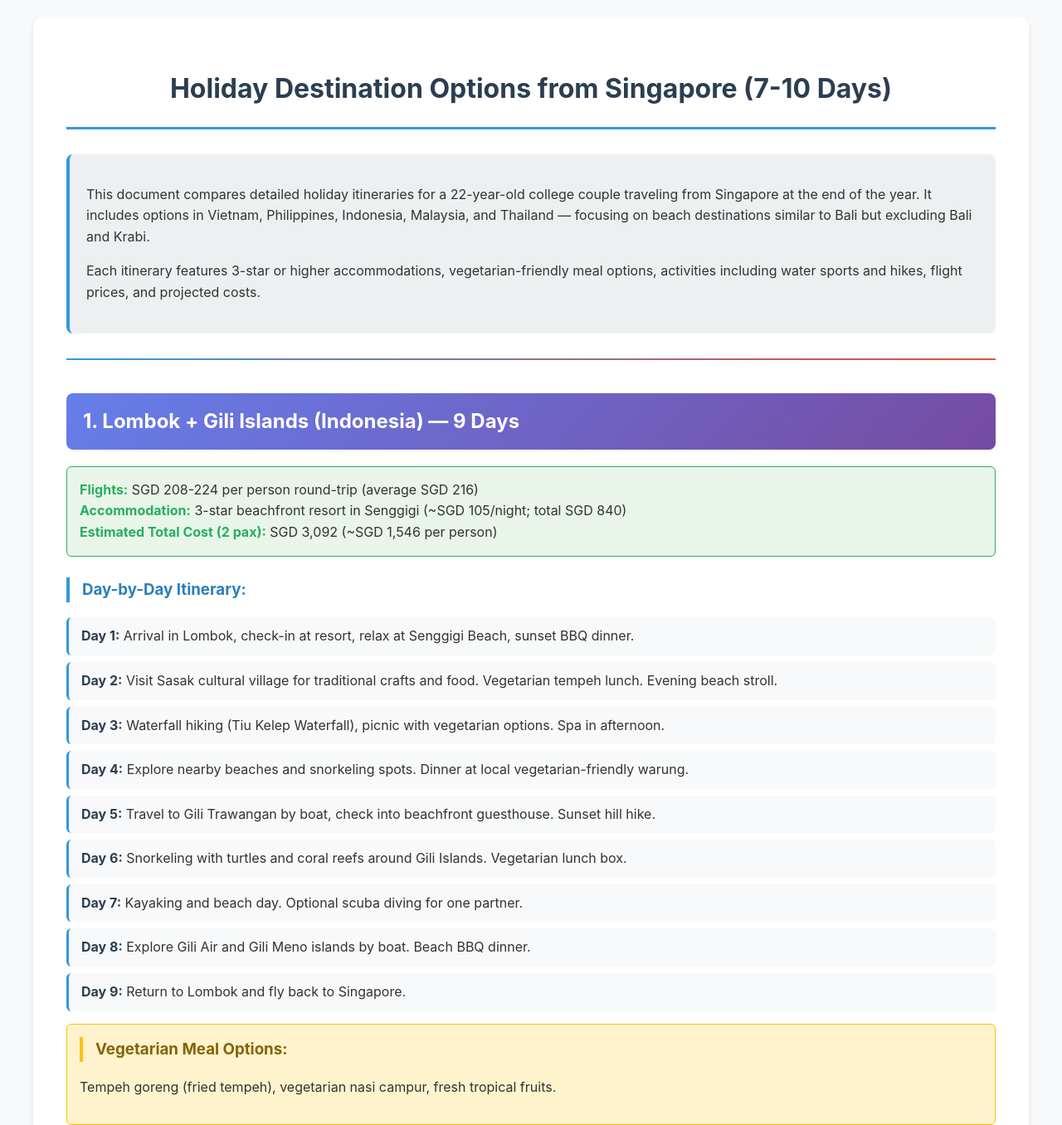
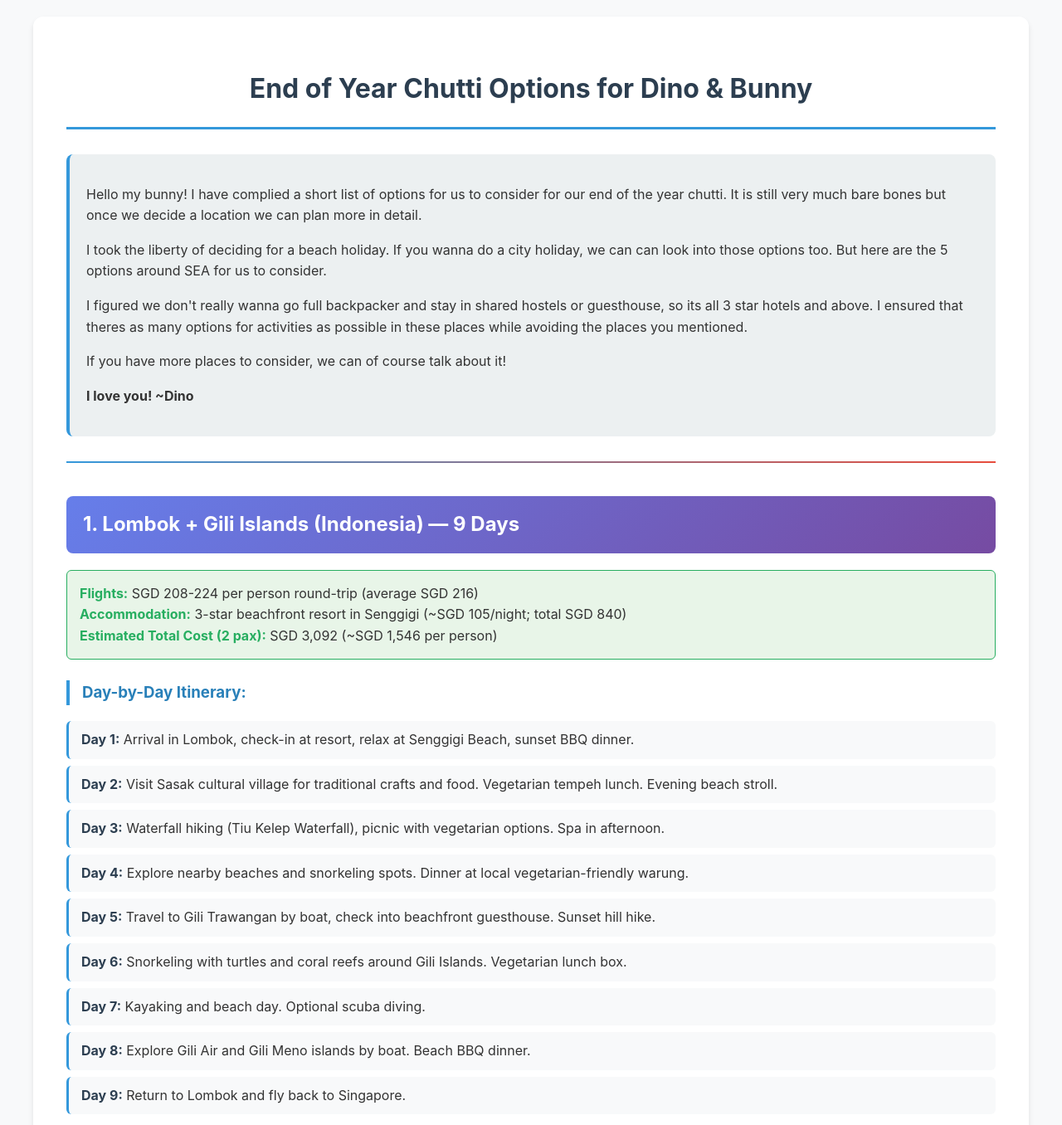
Before and after one commit to darthrevan030/darthrevan030.github.io, a plain HTML site: page index.html in a window 1280 px wide. Shown: the top 1356 px of the page at 83% size. Drawn offline with Linux system fonts and the light colour scheme.

Commit message:
Update index.html

```diff
--- a/index.html
+++ b/index.html
@@ -3,7 +3,7 @@
 <head>
     <meta charset="UTF-8">
     <meta name="viewport" content="width=device-width, initial-scale=1.0">
-    <title>Holiday Destination Options from Singapore</title>
+    <title>Samarth and Veanna's Chutti</title>
     <style>
         body {
             font-family: -apple-system, BlinkMacSystemFont, 'Segoe UI', Roboto, Oxygen, Ubuntu, Cantarell, sans-serif;
@@ -172,11 +172,14 @@
 </head>
 <body>
     <div class="container">
-        <h1>Holiday Destination Options from Singapore (7-10 Days)</h1>
+        <h1>End of Year Chutti Options for Dino & Bunny</h1>
 
         <div class="intro">
-            <p>This document compares detailed holiday itineraries for a 22-year-old college couple traveling from Singapore at the end of the year. It includes options in Vietnam, Philippines, Indonesia, Malaysia, and Thailand — focusing on beach destinations similar to Bali but excluding Bali and Krabi.</p>
-            <p>Each itinerary features 3-star or higher accommodations, vegetarian-friendly meal options, activities including water sports and hikes, flight prices, and projected costs.</p>
+            <p>Hello my bunny! I have complied a short list of options for us to consider for our end of the year chutti. It is still very much bare bones but once we decide a location we can plan more in detail.</p>
+            <p>I took the liberty of deciding for a beach holiday. If you wanna do a city holiday, we can can look into those options too. But here are the 5 options around SEA for us to consider.</p>
+            <p>I figured we don't really wanna go full backpacker and stay in shared hostels or guesthouse, so its all 3 star hotels and above. I ensured that theres as many options for activities as possible in these places while avoiding the places you mentioned.</p>
+            <p>If you have more places to consider, we can of course talk about it!</p>
+            <p><strong>I love you! ~Dino</strong></p>
         </div>
 
         <hr>
@@ -196,7 +199,7 @@
         <div class="itinerary-day"><strong>Day 4:</strong> Explore nearby beaches and snorkeling spots. Dinner at local vegetarian-friendly warung.</div>
         <div class="itinerary-day"><strong>Day 5:</strong> Travel to Gili Trawangan by boat, check into beachfront guesthouse. Sunset hill hike.</div>
         <div class="itinerary-day"><strong>Day 6:</strong> Snorkeling with turtles and coral reefs around Gili Islands. Vegetarian lunch box.</div>
-        <div class="itinerary-day"><strong>Day 7:</strong> Kayaking and beach day. Optional scuba diving for one partner.</div>
+        <div class="itinerary-day"><strong>Day 7:</strong> Kayaking and beach day. Optional scuba diving.</div>
         <div class="itinerary-day"><strong>Day 8:</strong> Explore Gili Air and Gili Meno islands by boat. Beach BBQ dinner.</div>
         <div class="itinerary-day"><strong>Day 9:</strong> Return to Lombok and fly back to Singapore.</div>
 
@@ -357,7 +360,7 @@
         <hr>
 
         <h2>Vegetarian Meal Options Included</h2>
-        <p>Each itinerary includes a range of vegetarian-friendly meals such as:</p>
+        <p>Heres a few of the vegetarian foods from each of the countries:</p>
         <ul>
             <li>Indonesian tempeh dishes, vegetable nasi campur</li>
             <li>Malaysian vegetarian rendang, nasi lemak</li>
@@ -366,9 +369,7 @@
             <li>Filipino vegetable lumpia, fruit bowls, local veggie specialties</li>
         </ul>
         <p>Fruit-based breakfasts and tropical smoothies are widely available.</p>
-
         <hr>
-            </ul>
         </div>
     </div>
 </body>
```
